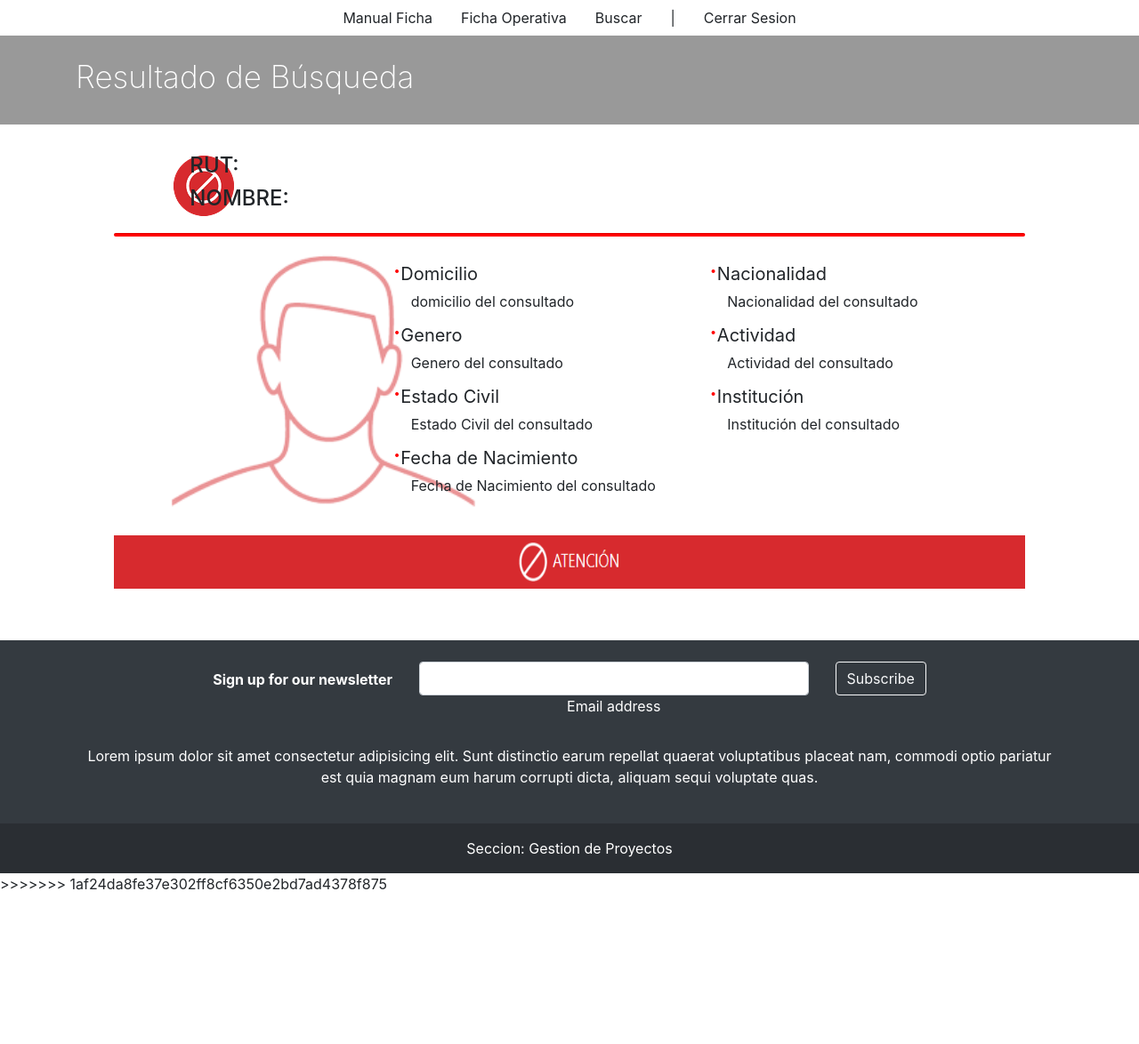
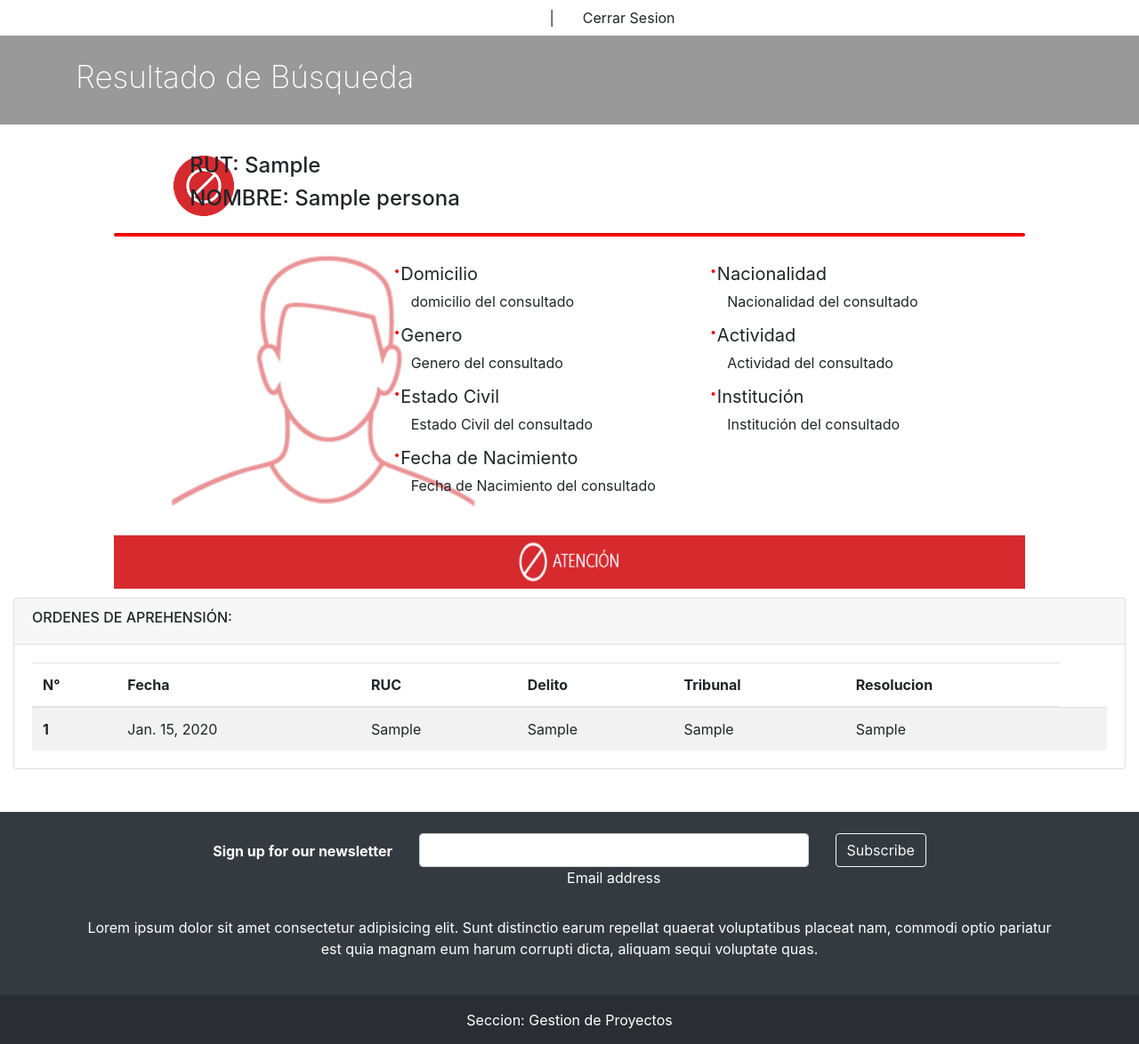
Before and after one commit to Francisco-pizarro/ordenes_detencion, a Django app: template Ordenesdetencion/templates/resultado.html in a window 1280 px wide. Shown: the top 1174 px of the page at 89% size. Before the commit the page ends 1001 px from the top, so only its background shows below. Run offline with Django 4.2, Linux system fonts and the light colour scheme; the template is opened without the code that fills it: values that come from a table or form of the project are taken from there, others are empty; tables that the repository leaves empty hold one stand-in row (values such as "Sample post"); some libraries are stand-ins or nearby versions.

Commit message:
datos personales y ordenes

```diff
--- a/Ordenesdetencion/models.py
+++ b/Ordenesdetencion/models.py
@@ -120,8 +120,7 @@ class Persona(models.Model):
     estado_civil_id_estado_civil = models.ForeignKey(EstadoCivil, models.DO_NOTHING, db_column='ESTADO_CIVIL_ID_ESTADO_CIVIL')  # Field name made lowercase.
     sexo_id_sexo = models.ForeignKey('Sexo', models.DO_NOTHING, db_column='SEXO_ID_SEXO')  # Field name made lowercase.
 
-    def __str__(self):
-        return self.gls_rut
+
     class Meta:
         managed = False
         db_table = 'persona'
@@ -163,3 +162,6 @@ class Tribunal(models.Model):
     class Meta:
         managed = False
         db_table = 'tribunal'
+
+class BuscaRut(models.Model):
+    rutBuscar = models.CharField(max_length=20)
--- a/Ordenesdetencion/templates/index.html
+++ b/Ordenesdetencion/templates/index.html
@@ -27,13 +27,13 @@
     <div class="container ">
     <ul class="nav justify-content-center">
       <li class="nav-item">
-        <a class="nav-link active" >Manual Ficha</a>
+        <a class="nav-link active" ></a>
       </li>
       <li class="nav-item">
-        <a class="nav-link" >Ficha Operativa</a>
+        <a class="nav-link" ></a>
       </li>
       <li class="nav-item">
-        <a class="nav-link" >Buscar</a>
+        <a class="nav-link" ></a>
       </li>
       <li class="nav-item">
         <a class="nav-link" >|</a>
@@ -59,8 +59,19 @@
 
         <form class="form-inline my-2 my-lg-0 ">
           <input class=" form-control mr-sm-2" type="search" placeholder="Ingresar rut a consultar" aria-label="Search">
-          <button class="btn btn-outline-light my-2 my-sm-0" type="submit">Buscar</button>
+          <button class="btn btn-outline-light my-2 my-sm-0" type="submit" id="btn_buscar">Buscar</button>
         </form>
+
+        {% block content %}
+				<form method="POST">
+
+					{% csrf_token %}
+					{{ formulario.as_table }}
+					<button type="submit" class="btn btn-primary" id="btn_buscar2">Enviar</button>
+
+				</form>
+			{% endblock %}
+
       </div>
       </div>
     </div>
@@ -75,8 +86,7 @@
     </h2>
 
     <P>
-      Es un sistemma de consulta operativa de la base unificada de datos, donde podrás ingresar un rut y obtener  de forma instantánea alertas sobre
-      la situación policial y/o penal de la persona consultada.
+      Es un sistemma de consulta en linea, que permite ingresar un RUN para obtener de forma instantánea alertas sobre antecedentes policiales, medidas cautelares y/o órdenes de detención vigentes.
     </P>
 
     <h2>
@@ -90,10 +100,7 @@
         <div class="carousel-item active">
           <img src="{% static 'img/1.portada.png' %}" class="d-block w-100" alt="...">
         </div>
-<<<<<<< HEAD
-=======
 
->>>>>>> 1af24da8fe37e302ff8cf6350e2bd7ad4378f875
       </div>
     </div>
 
--- a/Ordenesdetencion/templates/resultado.html
+++ b/Ordenesdetencion/templates/resultado.html
@@ -20,8 +20,10 @@
           <img class="img-alerta-roja" src="{% static 'img/btn-rojo.png' %}">
         </div>
         <div class="col-10">
-          <div class="row"><p class="h4">RUT: </p></div>
-          <div class="row"><p class="h4">NOMBRE: </p></div>
+          {% for persona in persona %}
+          <div class="row"><p class="h4">RUT: {{ persona.gls_rut }}</p></div>
+          <div class="row"><p class="h4">NOMBRE: {{ persona.gls_nombres }}</p></div>
+          {% endfor %}
         </div>
       </div>
     </div>
@@ -71,9 +73,47 @@
 
         </div>
       </div>
+
       <div class="container-fluid">
         <div class="row">
           <img  class="msg-alerta" src="{% static 'img/msg-alerta.png' %}" alt="">
+        </div>
+      </div>
+
+      <div class="col-lg-12">
+        <div class="card">
+          <div class="card-header border-bottom">
+            <p class="h6">ORDENES DE APREHENSIÓN: </p>
+          </div>
+          <div class="card-body">
+            <div class="table-responsive">
+              <table class="table text-sm mb-0 table-striped">
+                <thead>
+                  <tr>
+                    <th>N°</th>
+                    <th>Fecha</th>
+                    <th>RUC</th>
+                    <th>Delito</th>
+                    <th>Tribunal</th>
+                    <th>Resolucion</th>
+                  </tr>
+                </thead>
+                {% for orden in orden %}
+                <tbody>
+                  <tr>
+                    <th scope="row">1</th>
+                    <td>{{ orden.fecha_orden}}</td>
+                    <td>{{ orden.ruc}}</td>
+                    <td>{{ orden.delito_id_delito}}</td>
+                    <td>{{ orden.tribunal_id_tribunal}}</td>
+                    <td>{{ orden.resolucion}}</td>
+                    <td></td>
+                  </tr>
+                </tbody>
+                {% endfor %}
+              </table>
+            </div>
+          </div>
         </div>
       </div>
 
--- a/Ordenesdetencion/urls.py
+++ b/Ordenesdetencion/urls.py
@@ -1,8 +1,9 @@
-from django.urls import path, include
-from.views import index,resultado,resultadok
+from django.urls import path
+from .import views
+
 urlpatterns = [
-    path('', index, name= 'inicio'),
-    path('resultado/', resultado, name= 'resultado'),
-    path('resultadok/', resultadok, name= 'resultadok'),
+    path('', views.index),
+    path('rojo', views.resultado),
+    path('verde', views.resultadok),
 
 ]
```
Also changed, not shown: Ordenesdetencion/admin.py (+0 -10 lines), Ordenesdetencion/forms.py (added, +7 -0 lines), Ordenesdetencion/views.py (+7 -1 lines).
